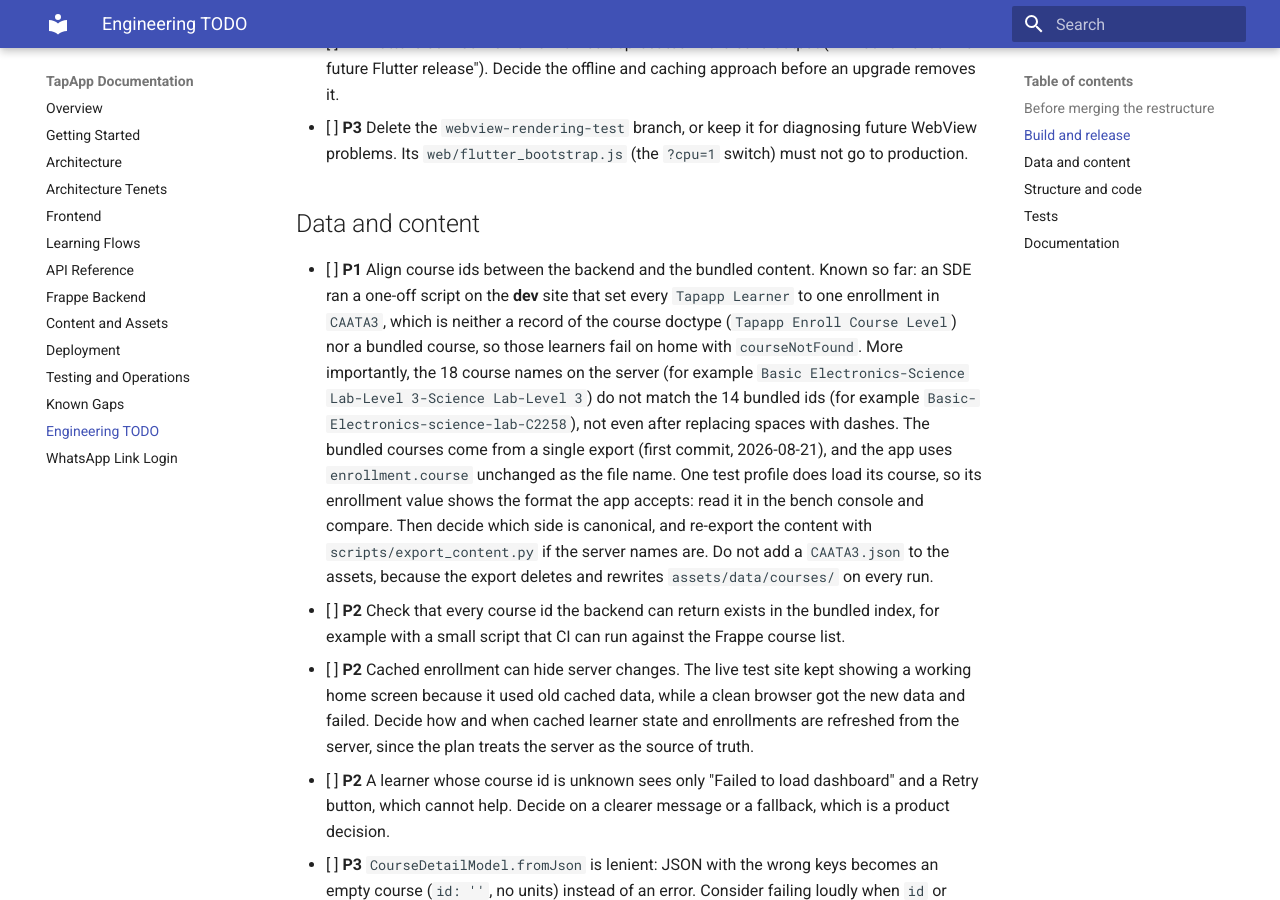
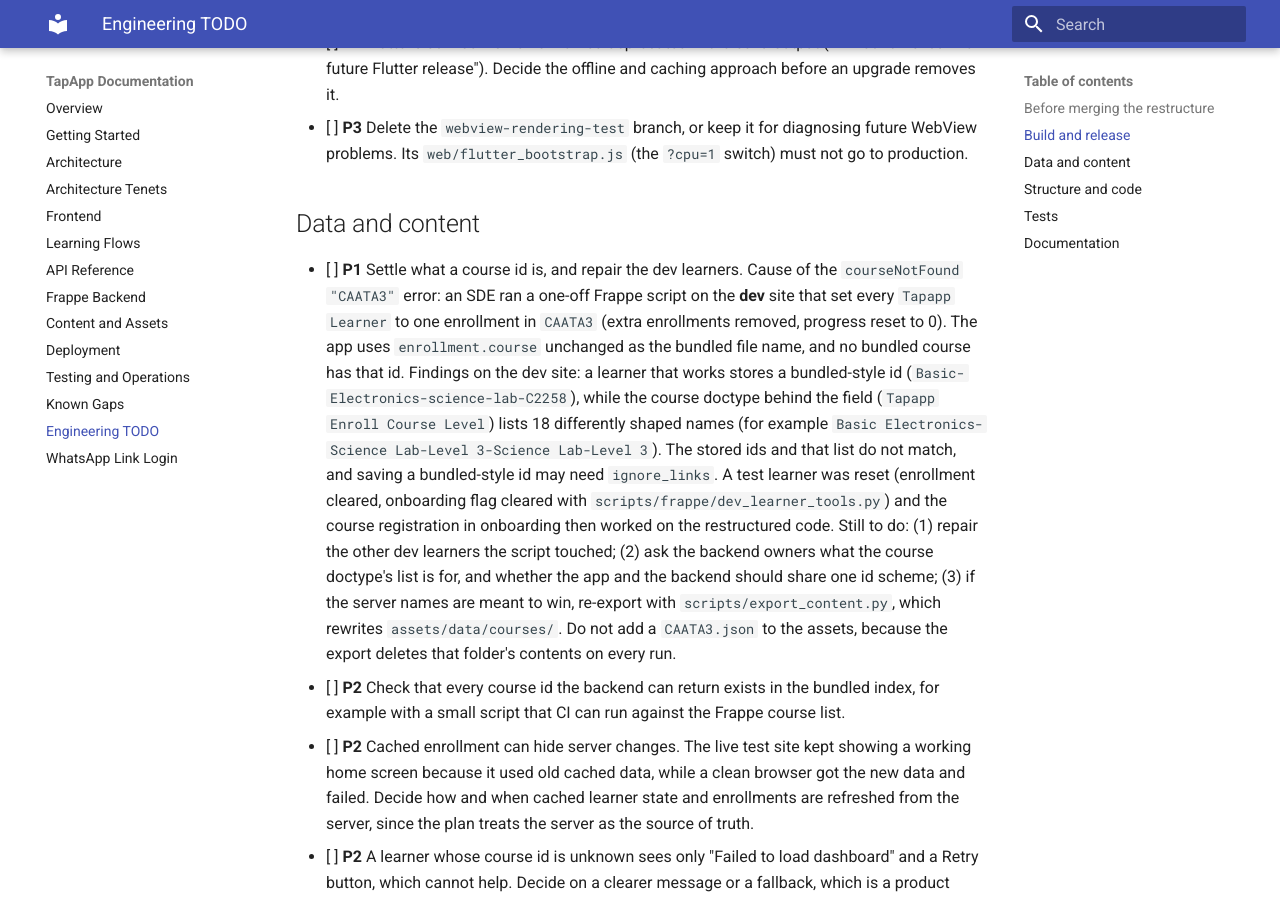
Before and after one commit to theapprenticeproject/flutter_native_webapp, an MkDocs documentation site: the page built from documentation/todo.md, in a window 1280 px wide and 900 px high, scrolled down 1315 px. Built offline with MkDocs 1.6.1 and Material for MkDocs 9.7.7, drawn with Linux system fonts in a browser that asks for light colours; some of the changed text lies outside the part shown.

Commit message:
TODO: record the dev data cause and the verified onboarding flow
Co-Authored-By: Claude Sonnet 5.5 <noreply@anthropic.com>

```diff
--- a/documentation/todo.md
+++ b/documentation/todo.md
@@ -8,7 +8,7 @@ Priority: **P1** do before the next release or merge, **P2** soon, **P3** when c
 
 ## Before merging the restructure
 
-- [ ] **P1** Repeat the click-through on a build made with `scripts/build_web.sh`, then read the commit from the build line (long-press the logos) so it is clear exactly what was tested. A first click-through on another account worked: login, home and the other screens loaded with no errors. That build's commit is not known, because it was deployed before the script existed. Use an account whose course id is bundled, or home shows the `CAATA3` error described under Data and content.
+- [ ] **P1** Repeat the click-through on a build made with `scripts/build_web.sh`, then read the commit from the build line (long-press the logos) so it is clear exactly what was tested. Already done on earlier builds: login, home and the other screens on one account, and onboarding with course registration on another (after resetting it with `scripts/frappe/dev_learner_tools.py`). Those builds' commits are not known, because they were deployed before the script existed.
 - [ ] **P1** Test the login screen on real phones inside the WhatsApp browser (Redmi Note 13, Samsung A31, and a Samsung that works) before the restructure goes live.
 - [ ] **P1** Push `refactor/feature-structure` and open a pull request.
 - [ ] **P2** The SDE's pull request #2 (`feature/restructure-frontend`) is not being used. The team uses the restructure on `refactor/feature-structure` instead. The SDE will close the pull request. When talking to them, share the reasons and the way forward: the PR rewrote code while moving it (five of six test files stopped compiling, and `applyLocalProgress`, the weekly-limit and "binge" checks and `OnboardingFlowStep` parsing disappeared), whereas the restructure here only moves files and keeps analyze, tests and the architecture check green after every commit. Point them to [Architecture Tenets](architecture-tenets.md) and `dart run scripts/check_architecture.dart`, and to the Flutter version pin. Once it is closed, delete the local reference with `git branch -D pr-2-restructure`.
@@ -24,7 +24,7 @@ Priority: **P1** do before the next release or merge, **P2** soon, **P3** when c
 
 ## Data and content
 
-- [ ] **P1** Align course ids between the backend and the bundled content. Known so far: an SDE ran a one-off script on the **dev** site that set every `Tapapp Learner` to one enrollment in `CAATA3`, which is neither a record of the course doctype (`Tapapp Enroll Course Level`) nor a bundled course, so those learners fail on home with `courseNotFound`. More importantly, the 18 course names on the server (for example `Basic Electronics-Science Lab-Level 3-Science Lab-Level 3`) do not match the 14 bundled ids (for example `Basic-Electronics-science-lab-C2258`), not even after replacing spaces with dashes. The bundled courses come from a single export (first commit, 2026-08-21), and the app uses `enrollment.course` unchanged as the file name. One test profile does load its course, so its enrollment value shows the format the app accepts: read it in the bench console and compare. Then decide which side is canonical, and re-export the content with `scripts/export_content.py` if the server names are. Do not add a `CAATA3.json` to the assets, because the export deletes and rewrites `assets/data/courses/` on every run.
+- [ ] **P1** Settle what a course id is, and repair the dev learners. Cause of the `courseNotFound "CAATA3"` error: an SDE ran a one-off Frappe script on the **dev** site that set every `Tapapp Learner` to one enrollment in `CAATA3` (extra enrollments removed, progress reset to 0). The app uses `enrollment.course` unchanged as the bundled file name, and no bundled course has that id. Findings on the dev site: a learner that works stores a bundled-style id (`Basic-Electronics-science-lab-C2258`), while the course doctype behind the field (`Tapapp Enroll Course Level`) lists 18 differently shaped names (for example `Basic Electronics-Science Lab-Level 3-Science Lab-Level 3`). The stored ids and that list do not match, and saving a bundled-style id may need `ignore_links`. A test learner was reset (enrollment cleared, onboarding flag cleared with `scripts/frappe/dev_learner_tools.py`) and the course registration in onboarding then worked on the restructured code. Still to do: (1) repair the other dev learners the script touched; (2) ask the backend owners what the course doctype's list is for, and whether the app and the backend should share one id scheme; (3) if the server names are meant to win, re-export with `scripts/export_content.py`, which rewrites `assets/data/courses/`. Do not add a `CAATA3.json` to the assets, because the export deletes that folder's contents on every run.
 - [ ] **P2** Check that every course id the backend can return exists in the bundled index, for example with a small script that CI can run against the Frappe course list.
 - [ ] **P2** Cached enrollment can hide server changes. The live test site kept showing a working home screen because it used old cached data, while a clean browser got the new data and failed. Decide how and when cached learner state and enrollments are refreshed from the server, since the plan treats the server as the source of truth.
 - [ ] **P2** A learner whose course id is unknown sees only "Failed to load dashboard" and a Retry button, which cannot help. Decide on a clearer message or a fallback, which is a product decision.
```
